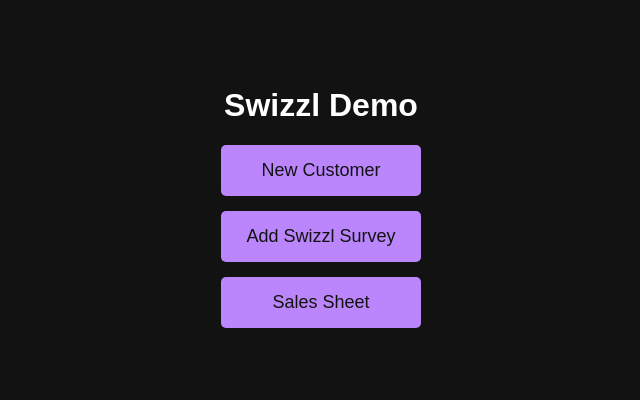
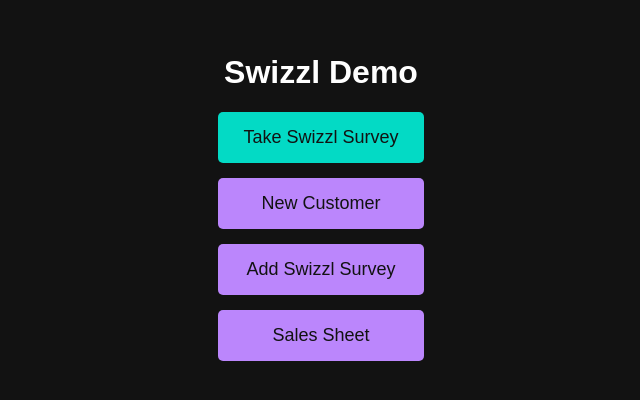
Before and after one commit to davidkrandall/club, a plain HTML site: page index.html in a window 1280 px wide. Shown: the part 196-596 px from the top of the page, without its empty margins (319-959 px from the left). Drawn offline with Linux system fonts and the light colour scheme.

Commit message:
added swizzl survey button

```diff
--- a/index.html
+++ b/index.html
@@ -36,11 +36,19 @@
             background-color: #3700b3;
             color: #ffffff;
         }
+        .highlight-button {
+            background-color: #03dac5;
+        }
+        .highlight-button:hover {
+            background-color: #018786;
+            color: #ffffff;
+        }
     </style>
 </head>
 <body>
     <div class="container">
         <h1>Swizzl Demo</h1>
+        <a href="https://cars.swizzl.ai/" class="button highlight-button">Take Swizzl Survey</a>
         <a href="https://airtable.com/apppgCUAbyxEZzMG3/pagjFEItVtGVsRsSd/form" class="button">New Customer</a>
         <a href="https://airtable.com/apppgCUAbyxEZzMG3/paglRCHQWlEW1K1Rf/form" class="button">Add Swizzl Survey</a>
         <a href="https://airtable.com/apppgCUAbyxEZzMG3/shrCOvVfQIFjGTtQp?g9Gky=recBqYKKJmn5rgHzV" class="button">Sales Sheet</a>
```
